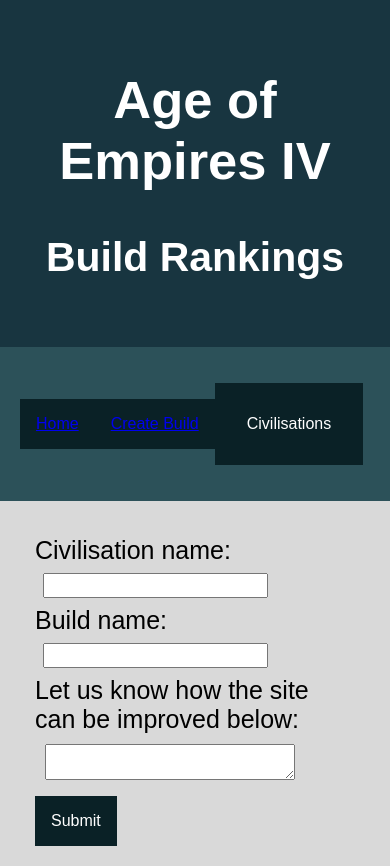
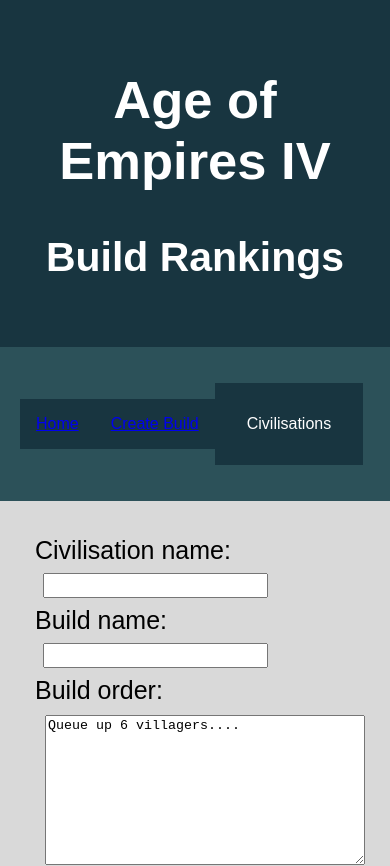
Before and after one commit to PaulJD88/AoE_Builds_fe, a Vue app: page /#/create in a window 390 px wide. Shown: the top 866 px of the page. Built offline with nearby package versions, Linux system fonts and the light colour scheme.

Commit message:
Attempted JSON changes

```diff
--- a/src/App.vue
+++ b/src/App.vue
@@ -87,7 +87,7 @@
 }
 
 button {
-  background-color: #0a2126;
+  background-color: #183540;
   color: white;
   padding: 16px;
   font-size: 16px;
--- a/src/components/BuildSelect.vue
+++ b/src/components/BuildSelect.vue
@@ -11,7 +11,9 @@
     buildslct: Object
   },
   data () {
-    return {}
+    return {
+      showBuild: []
+    }
   },
   methods: {
     getBuilds () {
--- a/src/components/Dropdown.vue
+++ b/src/components/Dropdown.vue
@@ -28,8 +28,8 @@
 </script>
 
 <style scoped lang="scss">
-.dropbtn {
-  background-color: #0A2126;
+button.dropbtn {
+  background-color: #183540;
   color: white;
   padding: 16px;
   font-size: 16px;
--- a/src/views/CreateBuild.vue
+++ b/src/views/CreateBuild.vue
@@ -3,17 +3,17 @@
     <form @submit.prevent="submitForm">
       <div>
         <label for="civname">Civilisation name:</label><br />
-        <input id="name" type="text" v-model="civname" required />
+        <input id="name" type="text" v-model="civName" required />
       </div>
       <div>
         <label for="buildname">Build name:</label><br />
-        <input id="build" type="text" v-model="buildname" required />
+        <input id="build" type="text" v-model="buildName" required />
       </div>
       <div>
-        <label for="caps">Let us know how the site can be improved below:</label><br />
-        <textarea id="caps" v-model="caps" required></textarea>
+        <label for="caps">Build order:</label><br />
+        <textarea id="caps" v-model="buildOrder" required></textarea>
       </div>
-      <button :class="[civname ? activeClass : '']" type="submit">Submit</button>
+      <button :class="[civName ? activeClass : '']" type="submit">Submit</button>
     </form>
     </div>
 </template>
@@ -22,9 +22,9 @@
 export default {
   data () {
     return {
-      civname: '',
-      buildname: '',
-      caps: '',
+      civName: '',
+      buildName: '',
+      buildOrder: 'Queue up 6 villagers....',
       response: '',
       activeClass: 'active'
     }
@@ -32,16 +32,18 @@
 }
 </script>
 
-<style>
+<style scoped lang="scss">
 
 form {
+  width: 50%;
   font-size: 25px;
   padding: 15px;
 }
 
 textarea {
   margin: 10px;
-  width: 250px;
+  width: 100%;
+  height: 150px;
 }
 
 input {
@@ -54,4 +56,32 @@
   font-size: 250px;
 }
 
+button {
+  color: white;
+  padding: 16px;
+  font-weight: 600;
+  text-transform: uppercase;
+  background: grey;
+  border: none;
+  box-shadow: 0px 2px 3px rgba(0, 0, 0, 0.3);
+  transition: 0.25s all ease;
+  width: 50%;
+  cursor: pointer;
+  &:hover {
+    transform: translateY(2px);
+  }
+}
+
+.active {
+  background: #0a2126;
+  opacity: 0px;
+}
+
+@media (max-width: 600px) {
+  form
+  {
+    width: 100%;
+    height: auto;
+  }
+}
 </style>
```
